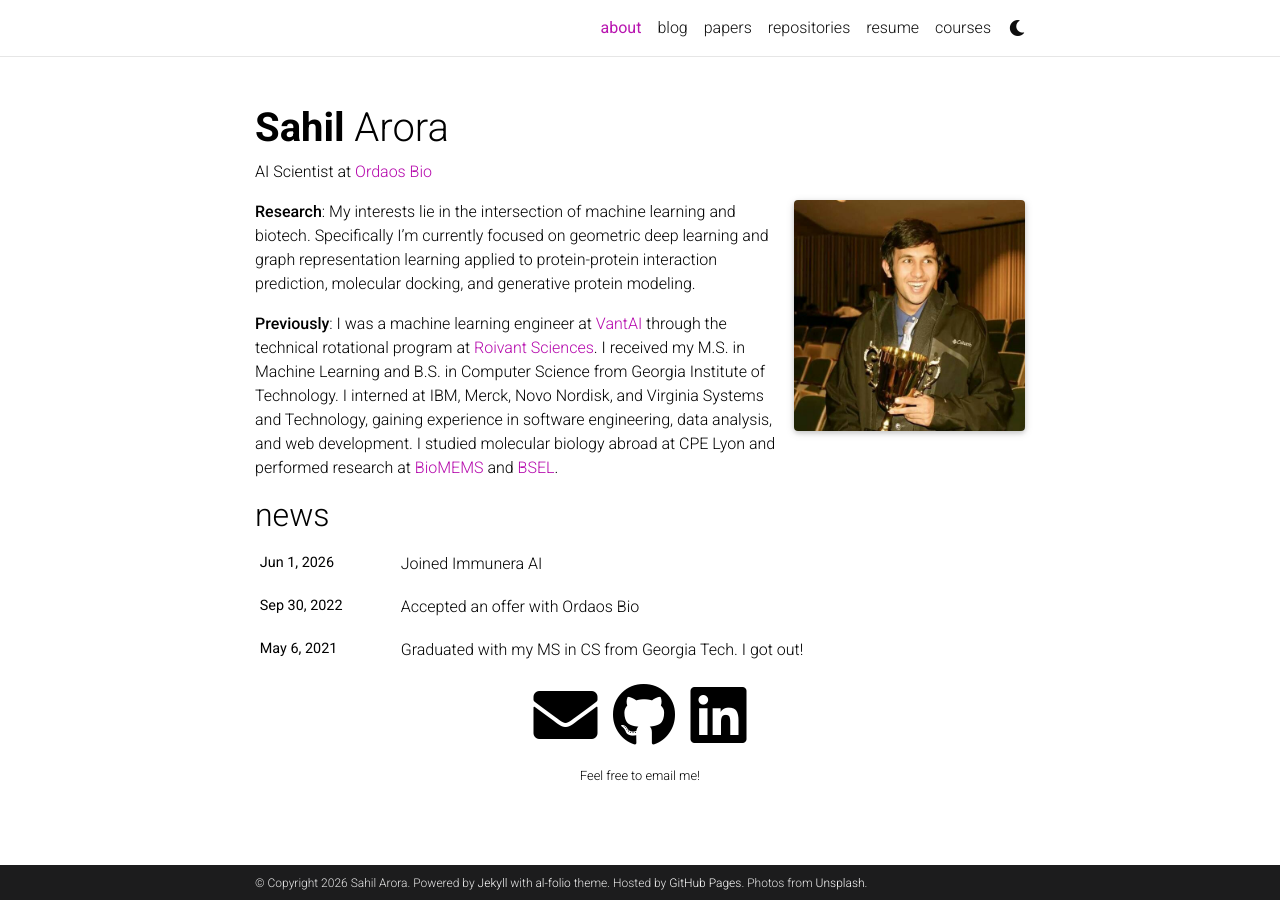
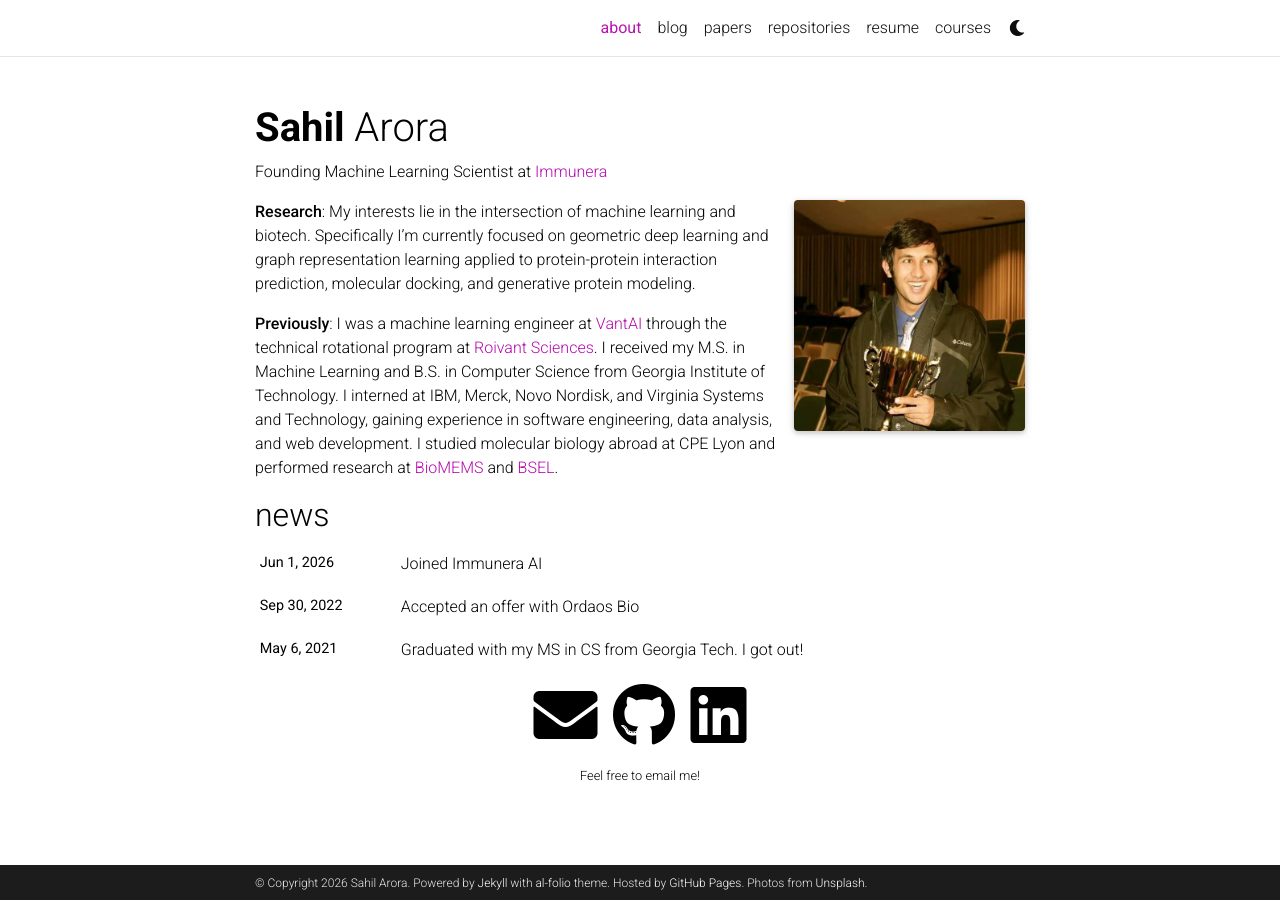
Before and after one commit to arolihas/arolihas.github.io, a Jekyll site: the page built from _pages/about.md, in a window 1280 px wide. Built offline with Jekyll 4.4.1, drawn with Linux system fonts in a browser that asks for light colours; full-size pictures stand in for the smaller copies a plugin makes; comment, search, counter and statistics services are not loaded; a style sheet for code colours, icons or effects is not loaded.

Commit message:
Update about subtitle to current role at Immunera
Co-Authored-By: Claude Fable 5 <noreply@anthropic.com>

```diff
--- a/_pages/about.md
+++ b/_pages/about.md
@@ -2,7 +2,7 @@
 layout: about
 title: about
 permalink: /
-subtitle: AI Scientist at <a href=https://www.ordaos.bio>Ordaos Bio</a>
+subtitle: Founding Machine Learning Scientist at <a href=https://immunera.ai>Immunera</a>
 
 profile:
   align: right
```
